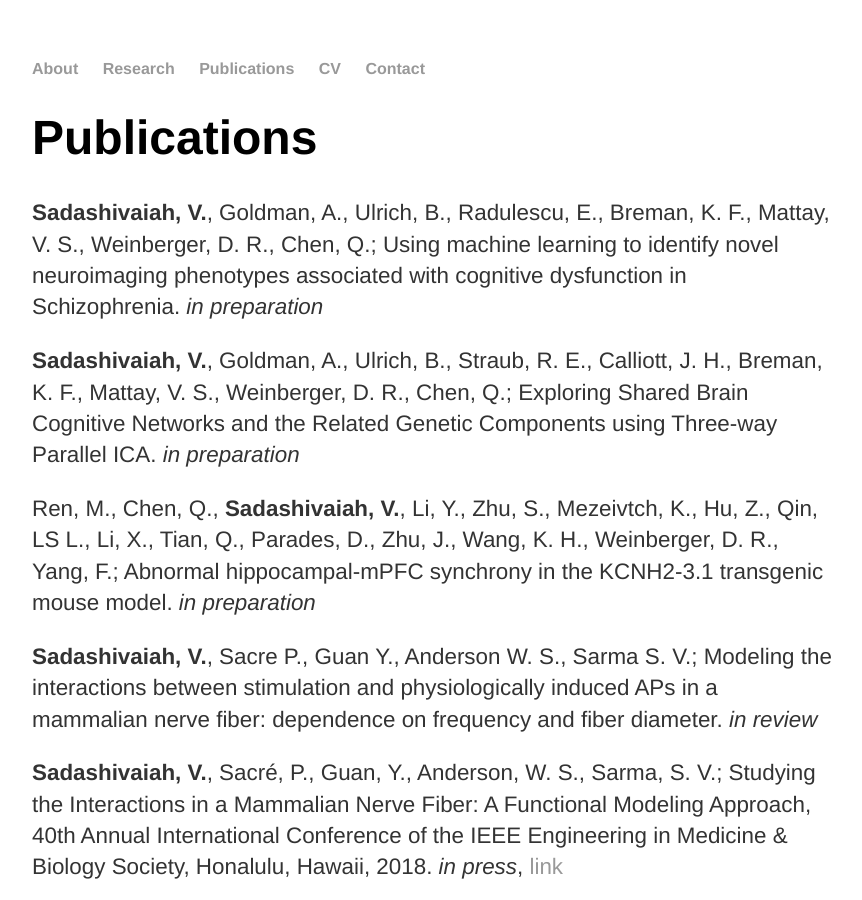
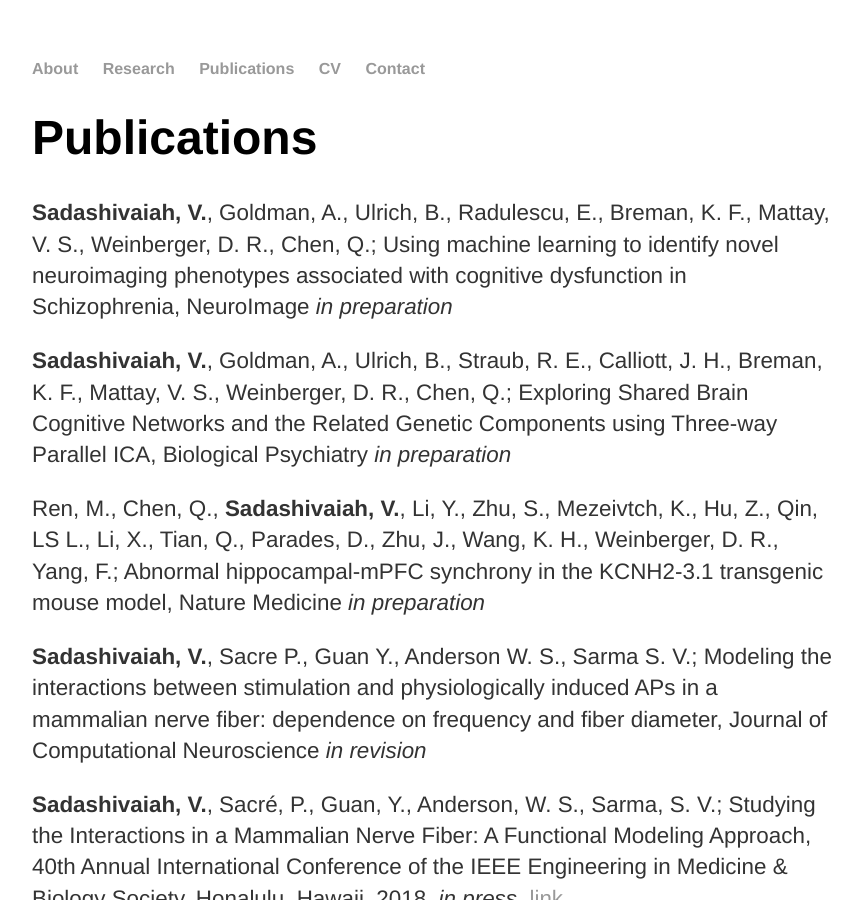
Before and after one commit to vjysd/vjysd.github.io, a Jekyll site: the page built from publications/index.md, in a window 1280 px wide and 900 px high. Shown: the whole window, without its empty margins (208-1070 px from the left). Built offline with Jekyll 4.4.1, drawn with Linux system fonts in a browser that asks for light colours; comment, search, counter and statistics services are not loaded.

Commit message:
Added in prep article destinations

```diff
--- a/publications/index.md
+++ b/publications/index.md
@@ -5,13 +5,13 @@ title: Vijay's Publications
 
 # Publications
 
-**Sadashivaiah, V.**, Goldman, A., Ulrich, B., Radulescu, E., Breman, K. F., Mattay, V. S., Weinberger, D. R., Chen, Q.; Using machine learning to identify novel neuroimaging phenotypes associated with cognitive dysfunction in Schizophrenia. *in preparation*
+**Sadashivaiah, V.**, Goldman, A., Ulrich, B., Radulescu, E., Breman, K. F., Mattay, V. S., Weinberger, D. R., Chen, Q.; Using machine learning to identify novel neuroimaging phenotypes associated with cognitive dysfunction in Schizophrenia, NeuroImage *in preparation*
 
-**Sadashivaiah, V.**, Goldman, A., Ulrich, B., Straub, R. E., Calliott, J. H., Breman, K. F., Mattay, V. S., Weinberger, D. R., Chen, Q.; Exploring Shared Brain Cognitive Networks and the Related Genetic Components using Three-way Parallel ICA. *in preparation*
+**Sadashivaiah, V.**, Goldman, A., Ulrich, B., Straub, R. E., Calliott, J. H., Breman, K. F., Mattay, V. S., Weinberger, D. R., Chen, Q.; Exploring Shared Brain Cognitive Networks and the Related Genetic Components using Three-way Parallel ICA, Biological Psychiatry *in preparation*
 
-Ren, M., Chen, Q., **Sadashivaiah, V.**, Li, Y., Zhu, S., Mezeivtch, K., Hu, Z.,  Qin, LS L., Li, X., Tian, Q., Parades, D., Zhu, J., Wang, K. H., Weinberger, D. R., Yang, F.; Abnormal hippocampal-mPFC synchrony in the KCNH2-3.1 transgenic mouse model. *in preparation*
+Ren, M., Chen, Q., **Sadashivaiah, V.**, Li, Y., Zhu, S., Mezeivtch, K., Hu, Z.,  Qin, LS L., Li, X., Tian, Q., Parades, D., Zhu, J., Wang, K. H., Weinberger, D. R., Yang, F.; Abnormal hippocampal-mPFC synchrony in the KCNH2-3.1 transgenic mouse model, Nature Medicine *in preparation*
 
-**Sadashivaiah, V.**, Sacre P., Guan Y., Anderson W. S., Sarma S. V.; Modeling the interactions between stimulation and physiologically induced APs in a mammalian nerve fiber: dependence on frequency and fiber diameter. *in review*
+**Sadashivaiah, V.**, Sacre P., Guan Y., Anderson W. S., Sarma S. V.; Modeling the interactions between stimulation and physiologically induced APs in a mammalian nerve fiber: dependence on frequency and fiber diameter, Journal of Computational Neuroscience *in revision*
 
 **Sadashivaiah, V.**, Sacré, P., Guan, Y., Anderson, W. S., Sarma, S. V.; Studying the Interactions in a Mammalian Nerve Fiber: A Functional Modeling Approach, 40th Annual International Conference of the IEEE Engineering in Medicine & Biology Society, Honalulu, Hawaii, 2018. *in press*, [link](/assets/files/embc2018_1.pdf)
 
```
